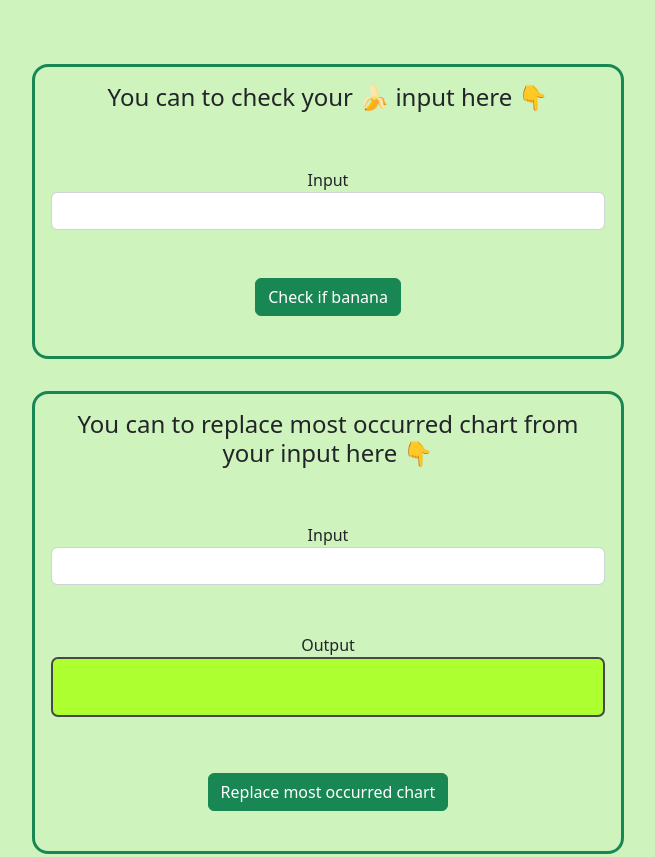
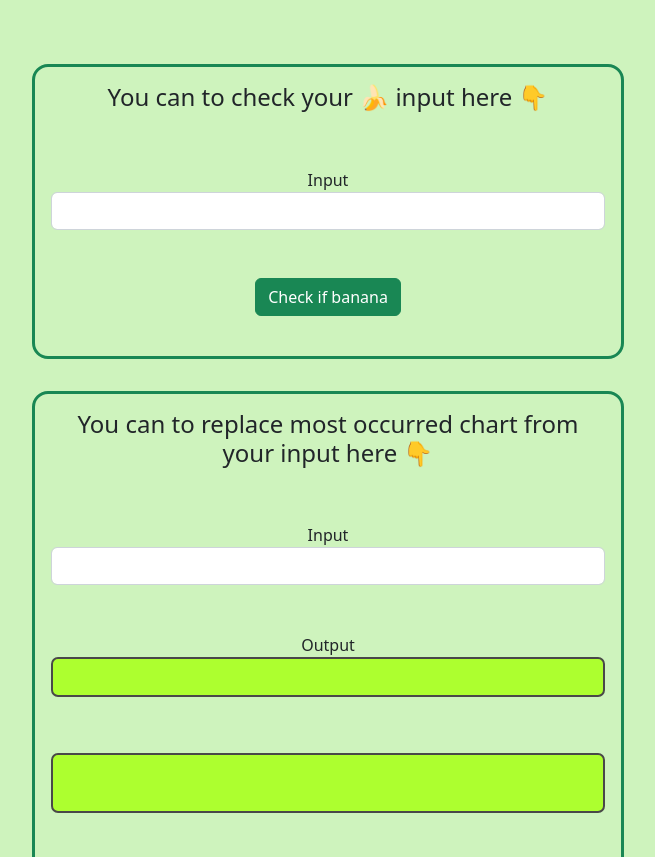
Before and after one commit to MariIvChin/HW_2022.08.01, a plain HTML site: page index.html in a window 1280 px wide. Shown: the top 857 px of the page, without its empty margins (312-967 px from the left). Drawn offline with nearby package versions, Linux system fonts and the light colour scheme.

Commit message:
ex#2 add output for letter

```diff
--- a/index.html
+++ b/index.html
@@ -43,10 +43,23 @@
         <label for="output">Output</label><br />
         <h5
           style="
+            height: 40px;
+            background-color: greenyellow;
+            border: 2px solid rgb(73, 72, 72);
+            border-radius: 7px;
+            font-weight: bold;
+            color: rgb(61, 61, 61);
+          "
+          id="output-chart"
+        ></h5>
+        <br /><br />
+        <h5
+          style="
             height: 60px;
             background-color: greenyellow;
             border: 2px solid rgb(73, 72, 72);
             border-radius: 7px;
+            color: rgb(61, 61, 61);
           "
           id="chart-replace"
         ></h5>
@@ -65,6 +78,7 @@
             background-color: greenyellow;
             border: 2px solid rgb(73, 72, 72);
             border-radius: 7px;
+            color: rgb(61, 61, 61);
           "
           id="message-output"
         ></h5>
--- a/script.js
+++ b/script.js
@@ -26,6 +26,7 @@ function checkInputBananaTrue(text) {
 const input = document.querySelector("#input");
 const checkBtn1 = document.querySelector("#check-btn1");
 const chartReplace = document.querySelector("#chart-replace");
+const outputCart = document.querySelector("#output-chart");
 
 checkBtn1.addEventListener("click", replaceMostOccurredChart);
 
@@ -33,6 +34,9 @@ function replaceMostOccurredChart() {
   const maxLetter = findMostOccurredChart(input.value);
   chartReplace.innerHTML = input.value.replaceAll(maxLetter.letter, "😎");
   input.value = "";
+  outputCart.innerHTML = `Most occurred letter:  ${maxLetter.letter.toUpperCase()} repeat ${
+    maxLetter.counter
+  } times`;
 }
 
 function findMostOccurredChart(string) {
```
